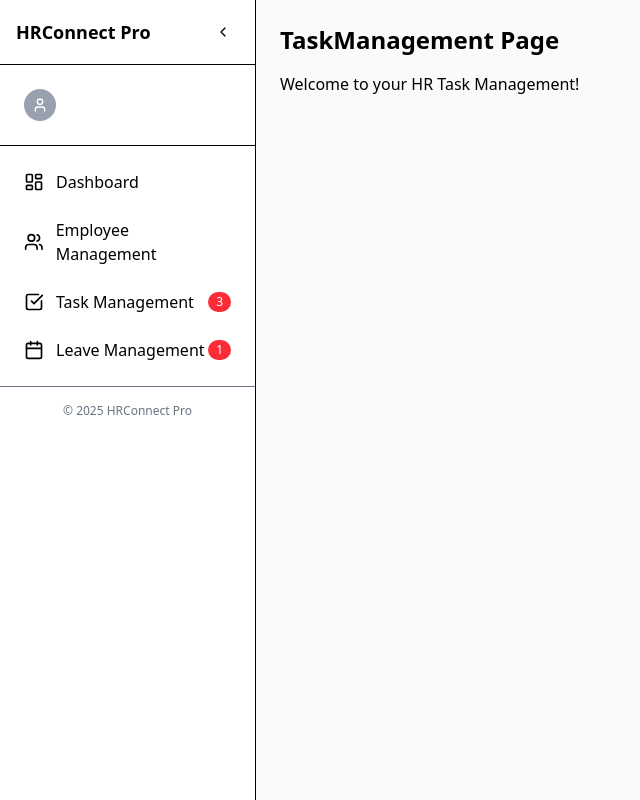
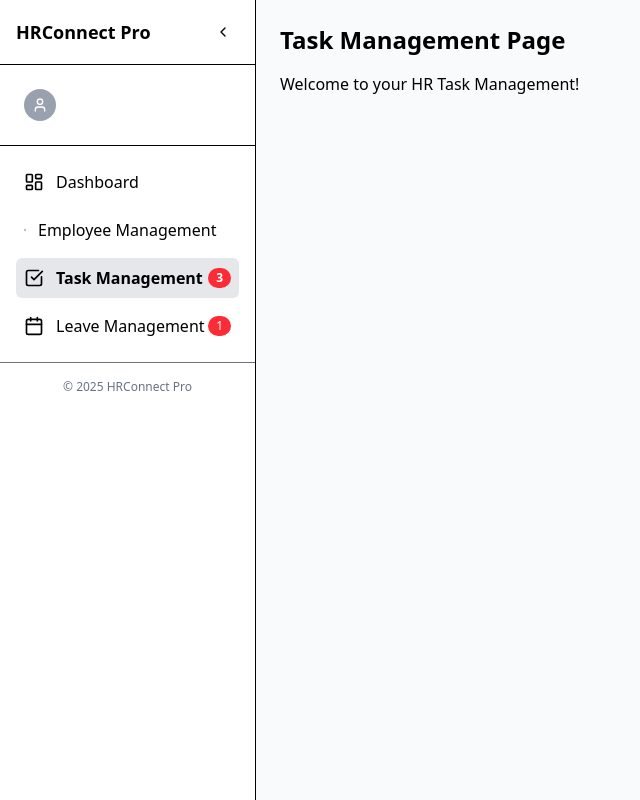
Before and after one commit to Katari-8055/HR_Management_System, a React (Vite) app in the folder client/: page /hr/taskmanagement in a window 1280 px wide. Shown: the whole page, without its empty margins (0-640 px from the left). Built offline with nearby package versions, Linux system fonts and the light colour scheme; no server answers.

Commit message:
adding outlet so that our HrSidebar do not mount again and again

```diff
--- a/client/src/App.jsx
+++ b/client/src/App.jsx
@@ -5,7 +5,7 @@ import Login from "./pages/Auth/Login";
 import SignUp from "./pages/Auth/SignUp";
 import VerifyAccount from "./pages/Auth/VerifyHrAccount";
 import EmployeeDashboard from "./pages/EmployeeDashboard";
-import HrSidebar from "./components/UI/HrSidebar";
+
 import Overview from "./pages/HRDashboard/Overview";
 import TaskManagement from "./pages/HRDashboard/TaskManagement";
 import EmployeeManagemnet from "./pages/HRDashboard/EmployeeManagemnet";
@@ -16,6 +16,7 @@ import EmpSidebar from "./components/UI/EmpSidebar";
 import EmpOverview from "./pages/EMPDashboard/EmpOverview";
 import EmpTaskManagement from "./pages/EMPDashboard/EmpTaskManagement";
 import EmpLeaveManagement from "./pages/EMPDashboard/EmpLeaveManagement";
+import HrLayout from "./layouts/HrLayout";
 
 
 
@@ -29,13 +30,14 @@ const App = () => {
         <Route path="/verify" element={<VerifyAccount />} />
         <Route path="/employeedashboard" element={<EmployeeDashboard/>}/>
 
-        {/* Hr Routes */}
-        <Route path="/hr" element={<HrSidebar/>}/>
-        <Route path="/hr/overview" element={<Overview/>}/>
-        <Route path="/hr/taskmanagement" element={<TaskManagement/>}/>
-        <Route path="/hr/employeemanagement" element={<EmployeeManagemnet/>}/>
-        <Route path="/hr/employeemanagement/:id" element={<EmployeeDetails/>}/>
-        <Route path="/hr/leavemanagement" element={<LeaveManagement/>}/>
+        {/* HR Routes with Layout */}
+        <Route path="/hr" element={<HrLayout />}>
+          <Route path="overview" element={<Overview />} />
+          <Route path="taskmanagement" element={<TaskManagement />} />
+          <Route path="employeemanagement" element={<EmployeeManagemnet />} />
+          <Route path="employeemanagement/:id" element={<EmployeeDetails />} />
+          <Route path="leavemanagement" element={<LeaveManagement />} />
+        </Route>
 
         {/* EMP Routes */}
         <Route path="/emp" element={<EmpSidebar/>}/>
--- a/client/src/components/UI/HrSidebar.jsx
+++ b/client/src/components/UI/HrSidebar.jsx
@@ -1,19 +1,26 @@
-import React, { useState } from "react";
-import { LayoutDashboard, Users, CheckSquare, Calendar, User, LogOut, ChevronLeft, ChevronRight } from "lucide-react";
-import { useNavigate } from "react-router-dom";
+import React, { useState, useEffect } from "react";
+import {
+  LayoutDashboard,
+  Users,
+  CheckSquare,
+  Calendar,
+  User,
+  LogOut,
+  ChevronLeft,
+  ChevronRight,
+} from "lucide-react";
+import { useNavigate, NavLink } from "react-router-dom";
 import axios from "axios";
-import { useEffect } from "react";
 
 const HrSidebar = () => {
   const [collapsed, setCollapsed] = useState(false);
   const [profileOpen, setProfileOpen] = useState(false);
-  const [name, setname ] = useState("");
+  const [name, setName] = useState("");
   const navigate = useNavigate();
-
 
   const navigationItems = [
     { label: "Dashboard", path: "/hr/overview", icon: <LayoutDashboard size={20} /> },
-    { label: "Employee Management", path: "/hr/employeemanagement", icon: <Users size={20} /> },
+    { label: "Employee Management", path: "/hr/employeemanagement", icon: <Users size={2} /> },
     { label: "Task Management", path: "/hr/taskmanagement", icon: <CheckSquare size={20} />, badge: 3 },
     { label: "Leave Management", path: "/hr/leavemanagement", icon: <Calendar size={20} />, badge: 1 },
   ];
@@ -35,8 +42,9 @@ const HrSidebar = () => {
     const profileHandler = async () => {
       try {
         const res = await axios.get("http://localhost:3000/api/hr/hrDetails", { withCredentials: true });
+        console.log("Loading...");
         if (res.status === 200) {
-        setname(res.data.hr.name);
+          setName(res.data.hr.name);
         }
       } catch (error) {
         console.error("Profile Error:", error);
@@ -48,7 +56,7 @@ const HrSidebar = () => {
 
   return (
     <aside
-      className={` h-screen bg-white border-r shadow-sm transition-all duration-300
+      className={`h-screen bg-white border-r shadow-sm transition-all duration-300
         ${collapsed ? "w-16" : "w-64"}`}
     >
       {/* Header */}
@@ -76,10 +84,16 @@ const HrSidebar = () => {
 
         {profileOpen && (
           <div className="mt-2 bg-white border rounded shadow-md">
-            <a href="/profile" className="block px-4 py-2 text-sm hover:bg-gray-100">
+            <NavLink
+              to="/profile"
+              className="block px-4 py-2 text-sm hover:bg-gray-100"
+            >
               Profile
-            </a>
-            <button onClick={submitHandler} className="w-full text-left px-4 py-2 text-sm hover:bg-gray-100 flex items-center space-x-2 cursor-pointer">
+            </NavLink>
+            <button
+              onClick={submitHandler}
+              className="w-full text-left px-4 py-2 text-sm hover:bg-gray-100 flex items-center space-x-2 cursor-pointer"
+            >
               <LogOut size={16} />
               <span>Logout</span>
             </button>
@@ -90,12 +104,16 @@ const HrSidebar = () => {
       {/* Navigation */}
       <nav className="p-4 space-y-2">
         {navigationItems.map((item) => (
-          <a
+          <NavLink
             key={item.path}
-            href={item.path}
-            className={`flex items-center p-2 rounded-md hover:bg-gray-100 relative ${
+            to={item.path}
+            className={({ isActive }) =>
+              `flex items-center p-2 rounded-md relative cursor-pointer ${
                 collapsed ? "justify-center" : "space-x-3"
-            }`}
+              } hover:bg-gray-100 ${
+                isActive ? "bg-gray-200 font-semibold" : ""
+              }`
+            }
           >
             {item.icon}
             {!collapsed && <span>{item.label}</span>}
@@ -108,7 +126,7 @@ const HrSidebar = () => {
                 {item.badge}
               </span>
             )}
-          </a>
+          </NavLink>
         ))}
       </nav>
 
--- /dev/null
+++ b/client/src/layouts/HrLayout.jsx
@@ -0,0 +1,19 @@
+import React from "react";
+import HrSidebar from "../components/UI/HrSidebar";
+import { Outlet } from "react-router-dom";
+
+const HrLayout = () => {
+  return (
+    <div className="flex h-screen">
+      {/* Sidebar stays fixed */}
+      <HrSidebar />
+
+      {/* Main Content changes */}
+      <div className="flex-1 p-6 bg-gray-50 overflow-auto">
+        <Outlet />
+      </div>
+    </div>
+  );
+};
+
+export default HrLayout;
--- a/client/src/pages/HRDashboard/EmployeeManagemnet.jsx
+++ b/client/src/pages/HRDashboard/EmployeeManagemnet.jsx
@@ -5,22 +5,13 @@ import EmployeeStats from "../../components/HRComponents/EmployeeStats.jsx";
 
 const EmployeeManagement = () => {
   return (
-    <div className="flex h-screen bg-gray-100">
-      {/* HrSidebar */}
-      <HrSidebar />
-
-      {/* Main Content */}
-      <div className="flex-1 flex flex-col p-6 overflow-y-auto">
-
-
-        {/* Employee Table */}
-        <section>
+     <div>
+      <section>
           <EmployeeStats/>
         </section>
         <section className="bg-white rounded-xl shadow-md p-4">
           <EmployeeList />
         </section>
-      </div>
     </div>
   );
 };
--- a/client/src/pages/HRDashboard/LeaveManagement.jsx
+++ b/client/src/pages/HRDashboard/LeaveManagement.jsx
@@ -1,21 +1,12 @@
-import HrSidebar from '../../components/UI/HrSidebar.jsx'
-import React from 'react'
+import React from "react";
 
 const LeaveManagement = () => {
   return (
-    <div className="flex h-screen">
-      {/* HrSidebar */}
-      <HrSidebar />
+    <div>
+      <h1 className="text-2xl font-bold mb-4">Leave Management Page</h1>
+      <p>Welcome to your HR Leave Management!</p>
+    </div>
+  );
+};
 
-      {/* Main Content */}
-      <div className="flex-1 p-6 bg-gray-50">
-        <h1 className="text-2xl font-bold mb-4">
-            LeaveManagemen Page</h1>
-        <p>Welcome to your HR
-            LeaveManagemen!</p>
-      </div>
-    </div>
-  )
-}
-
-export default LeaveManagement
+export default LeaveManagement;
--- a/client/src/pages/HRDashboard/Overview.jsx
+++ b/client/src/pages/HRDashboard/Overview.jsx
@@ -4,17 +4,9 @@ import HrSidebar from '../../components/UI/HrSidebar.jsx'
 const
 Overview = () => {
   return (
-    <div className="flex h-screen">
-      {/* HrSidebar */}
-      <HrSidebar />
-
-      {/* Main Content */}
-      <div className="flex-1 p-6 bg-gray-50">
-        <h1 className="text-2xl font-bold mb-4">
-            Overview Page</h1>
-        <p>Welcome to your HR Management
-            Overview!</p>
-      </div>
+    <div>
+      <h1 className="text-2xl font-bold mb-4">Leave Management Page</h1>
+      <p>Welcome to your HR Dashboard !</p>
     </div>
   )
 }
--- a/client/src/pages/HRDashboard/TaskManagement.jsx
+++ b/client/src/pages/HRDashboard/TaskManagement.jsx
@@ -3,17 +3,9 @@ import React from 'react'
 
 const TaskManagement = () => {
   return (
-   <div className="flex h-screen">
-      {/* HrSidebar */}
-      <HrSidebar />
-
-      {/* Main Content */}
-      <div className="flex-1 p-6 bg-gray-50">
-        <h1 className="text-2xl font-bold mb-4">
-            TaskManagement Page</h1>
-        <p>Welcome to your HR
-            Task Management!</p>
-      </div>
+   <div>
+      <h1 className="text-2xl font-bold mb-4">Task Management Page</h1>
+      <p>Welcome to your HR Task Management!</p>
     </div>
   )
 }
```
Lines whose indentation alone changed are shown as unchanged.
